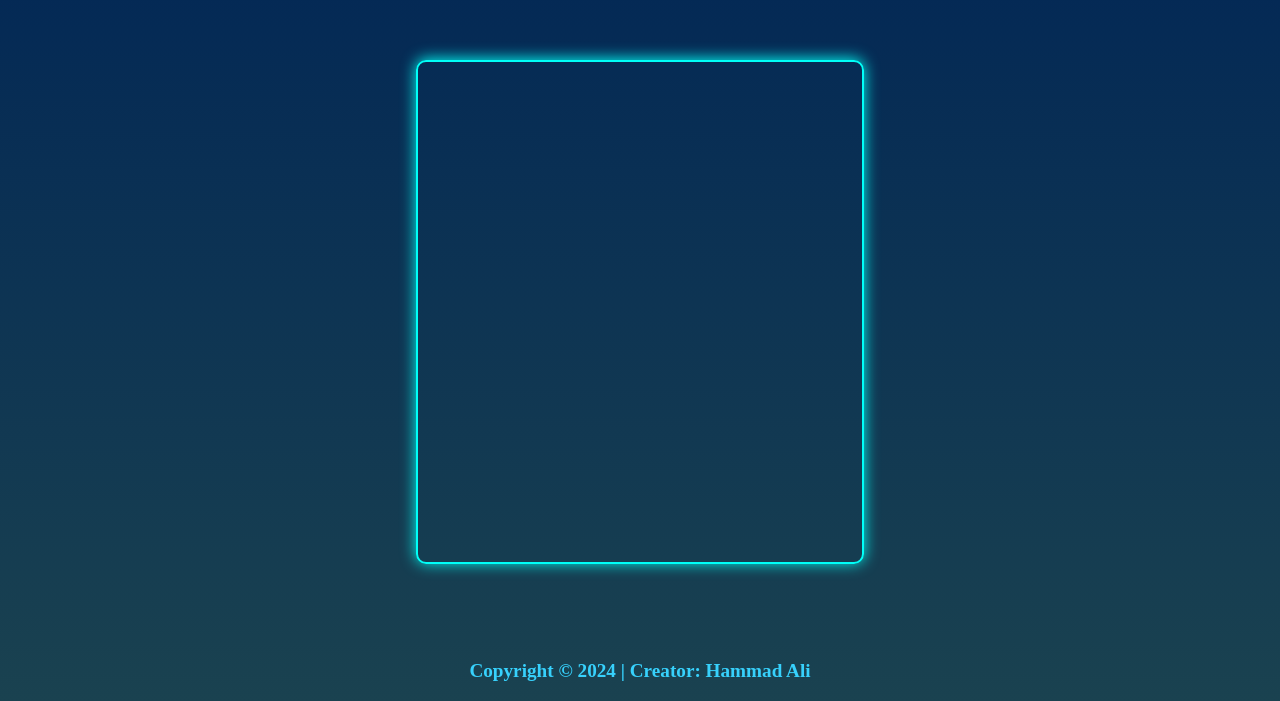
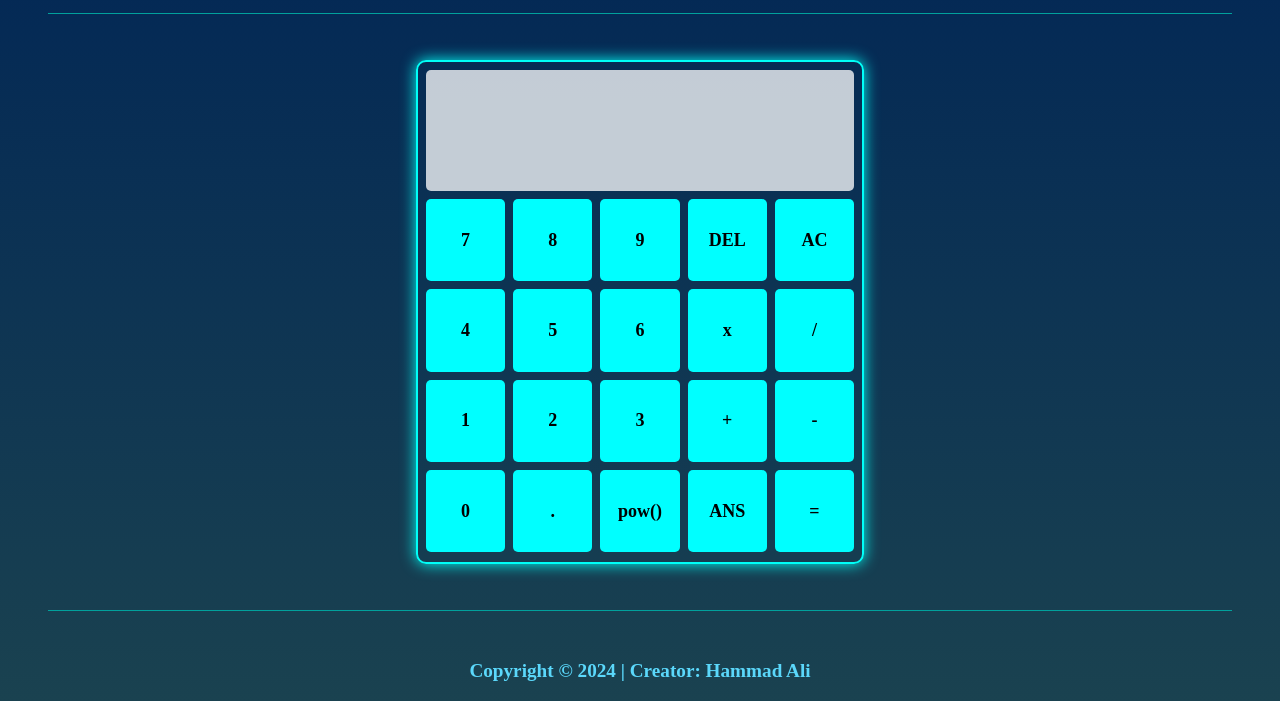
Before and after one commit to HammadAli132/A-Simple-Calculator, a plain HTML site: page index.html in a window 1280 px wide. Shown: the part 99-800 px from the top of the page. Drawn offline with Linux system fonts and the light colour scheme.

Commit message:
Done with the front-end. Only functionality left.

```diff
--- a/index.html
+++ b/index.html
@@ -12,11 +12,35 @@
         <h1>Simple Calculator</h1>
         <h3>Last Project Of Odin Project's Foundation Course</h3>
     </header>
+    <div class="hr-ruler"></div>
     <main>
         <div id="calculator-box">
-
+            <div id="screen"></div>
+            <div id="dial-pad">
+                <div class="calculator-buttons">7</div>
+                <div class="calculator-buttons">8</div>
+                <div class="calculator-buttons">9</div>
+                <div class="calculator-buttons" id="delete-btn">DEL</div>
+                <div class="calculator-buttons" id="all-clear-btn">AC</div>
+                <div class="calculator-buttons">4</div>
+                <div class="calculator-buttons">5</div>
+                <div class="calculator-buttons">6</div>
+                <div class="calculator-buttons" id="mult-btn">x</div>
+                <div class="calculator-buttons" id="div-btn">/</div>
+                <div class="calculator-buttons">1</div>
+                <div class="calculator-buttons">2</div>
+                <div class="calculator-buttons">3</div>
+                <div class="calculator-buttons" id="add-btn">+</div>
+                <div class="calculator-buttons" id="sub-btn">-</div>
+                <div class="calculator-buttons">0</div>
+                <div class="calculator-buttons" id="point-btn">.</div>
+                <div class="calculator-buttons" id="power-btn">pow()</div>
+                <div class="calculator-buttons" id="ans-btn">ANS</div>
+                <div class="calculator-buttons" id="result-btn">=</div>
+            </div>
         </div>
     </main>
+    <div class="hr-ruler"></div>
     <footer>Copyright &copy; <span id="date"></span> | Creator: Hammad Ali</footer>
 </body>
 </html>
--- a/style.css
+++ b/style.css
@@ -2,7 +2,7 @@
     --header-color: rgb(1, 38, 86);
     --footer-color: rgb(26, 66, 80);
     --header-text-color: rgb(131, 255, 239);
-    --footer-text-color: rgb(55, 209, 252);
+    --footer-text-color: rgb(91, 216, 251);
 }
 
 * {
@@ -29,7 +29,14 @@ header {
     flex-direction: column;
     padding: 1em;
     line-height: 2.5rem;
+    text-align: center;
     color: var(--header-text-color);
+}
+
+.hr-ruler {
+    background-color: rgb(1, 161, 156);
+    height: 1px;
+    margin: 0 3em;
 }
 
 main {
@@ -44,8 +51,39 @@ main {
     height: 31.5em;
     width: 28em;
     border: 2px solid rgb(0, 255, 248);
-    box-shadow: 0px -1px 15px rgb(0, 255, 248);
+    box-shadow: 0px 0px 15px rgb(0, 255, 248);
     border-radius: 10px;
+    padding: .5em;
+}
+
+#screen {
+    height: 25%;
+    background-color: rgba(255, 255, 255, 0.762);
+    border-radius: 5px;
+}
+
+#dial-pad {
+    margin-top: .5em;
+    height: 73%;
+    display: grid;
+    grid-template-columns: repeat(5, 1fr);
+    gap: .5em;
+}
+
+.calculator-buttons {
+    border-radius: 5px;
+    display: flex;
+    justify-content: center;
+    align-items: center;
+    background-color: aqua;
+    font-size: 18px;
+    font-weight: bold;
+    transition: all .2s;
+}
+
+.calculator-buttons:hover {
+    box-shadow: 0 0 10px aqua;
+    cursor: pointer;
 }
 
 footer {
@@ -56,3 +94,36 @@ footer {
     font-weight: 600;
     color: var(--footer-text-color);
 }
+
+@media screen and (max-width: 470px) {
+    #calculator-box {
+        height: 30em;
+        width: 25em;
+    }
+
+    header, footer {
+        font-size: .9rem;
+    }
+}
+
+@media screen and (max-width: 420px) {
+    #calculator-box {
+        height: 28em;
+        width: 23em;
+    }
+
+    header, footer {
+        font-size: .8rem;
+    }
+}
+
+@media screen and (max-width: 380px) {
+    #calculator-box {
+        height: 25em;
+        width: 20em;
+    }
+
+    header, footer {
+        font-size: .7rem;
+    }
+}
```
